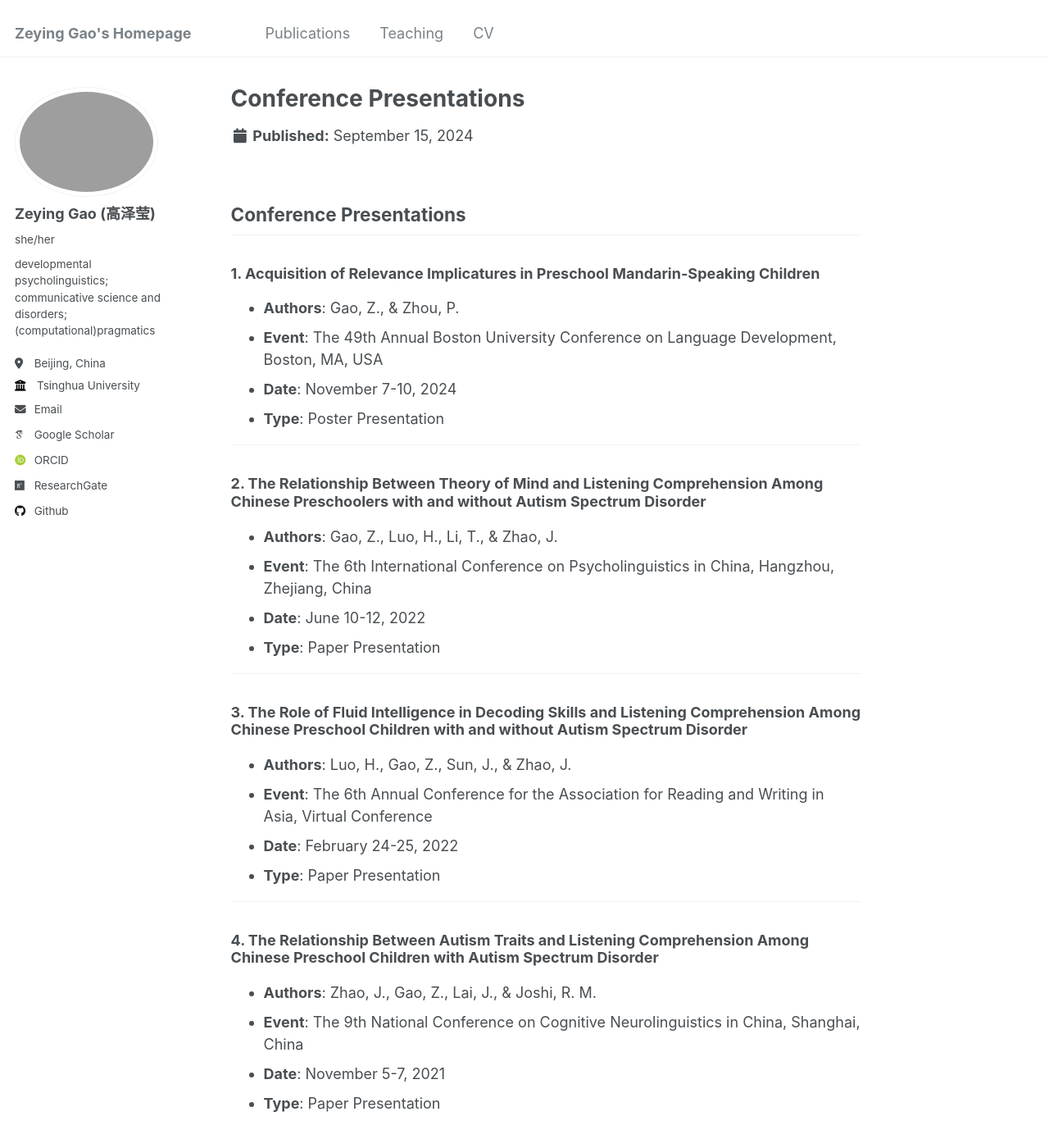
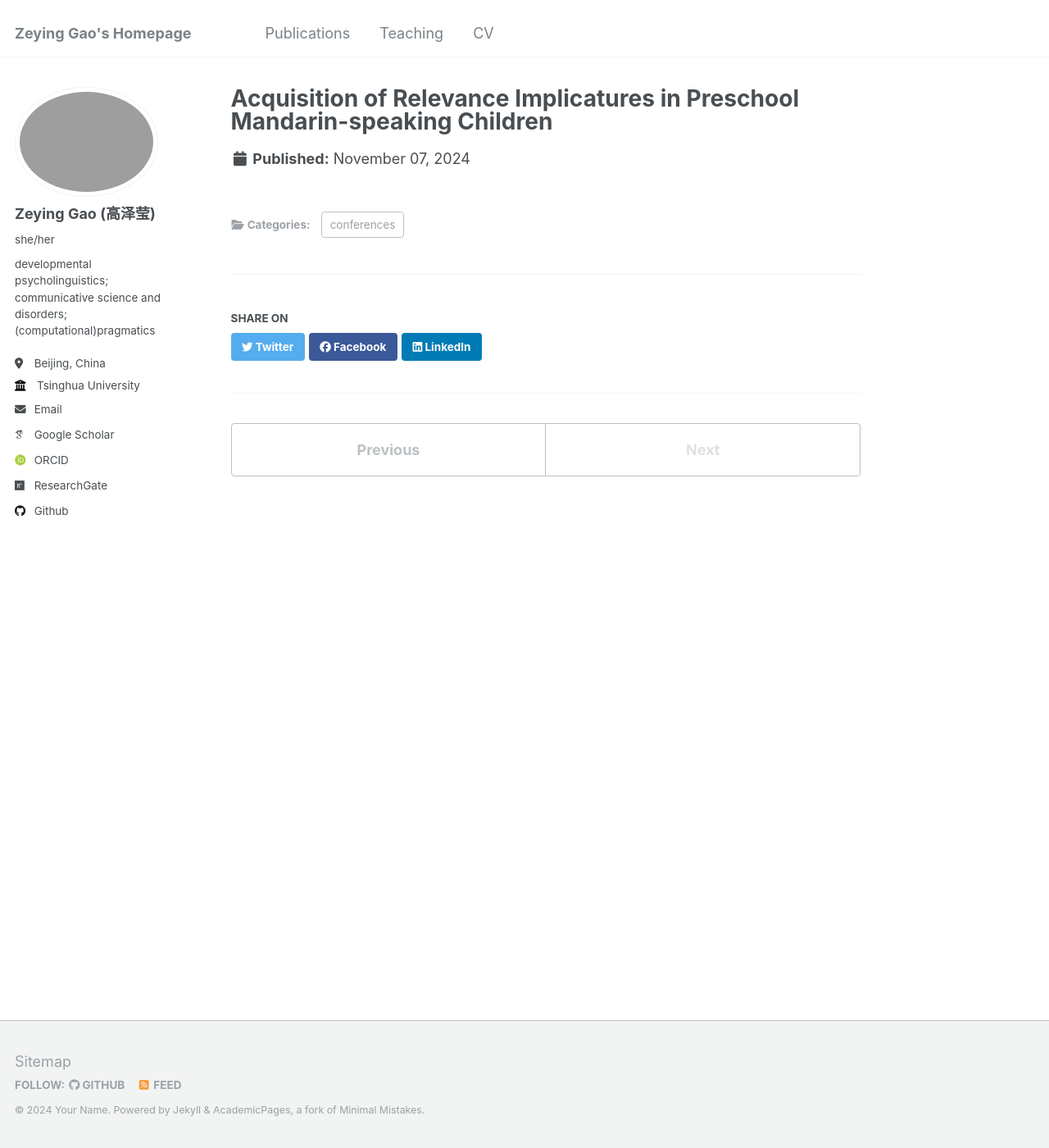
Before and after one commit to ZeyingGAO/zeyinggao.github.io, a Jekyll site: the page built from _publications/conference.md, in a window 1280 px wide and 1400 px high. Shown: the whole window at 82% size. Built offline with Jekyll 4.4.1, drawn with Linux system fonts in a browser that asks for light colours; some web fonts are replaced.

Commit message:
Update conference.md

```diff
--- a/_publications/conference.md
+++ b/_publications/conference.md
@@ -1,37 +1,6 @@
 ---
-title: "Conference Presentations"
-collection: presentations
+title: "Acquisition of Relevance Implicatures in Preschool Mandarin-speaking Children"
+collection: publications
 category: conferences
+date: 2024-11-07
 ---
-
-## Conference Presentations
-
-### 1. Acquisition of Relevance Implicatures in Preschool Mandarin-Speaking Children
-- **Authors**: Gao, Z., & Zhou, P.
-- **Event**: The 49th Annual Boston University Conference on Language Development, Boston, MA, USA
-- **Date**: November 7-10, 2024
-- **Type**: Poster Presentation
-
----
-
-### 2. The Relationship Between Theory of Mind and Listening Comprehension Among Chinese Preschoolers with and without Autism Spectrum Disorder
-- **Authors**: Gao, Z., Luo, H., Li, T., & Zhao, J.
-- **Event**: The 6th International Conference on Psycholinguistics in China, Hangzhou, Zhejiang, China
-- **Date**: June 10-12, 2022
-- **Type**: Paper Presentation
-
----
-
-### 3. The Role of Fluid Intelligence in Decoding Skills and Listening Comprehension Among Chinese Preschool Children with and without Autism Spectrum Disorder
-- **Authors**: Luo, H., Gao, Z., Sun, J., & Zhao, J.
-- **Event**: The 6th Annual Conference for the Association for Reading and Writing in Asia, Virtual Conference
-- **Date**: February 24-25, 2022
-- **Type**: Paper Presentation
-
----
-
-### 4. The Relationship Between Autism Traits and Listening Comprehension Among Chinese Preschool Children with Autism Spectrum Disorder
-- **Authors**: Zhao, J., Gao, Z., Lai, J., & Joshi, R. M.
-- **Event**: The 9th National Conference on Cognitive Neurolinguistics in China, Shanghai, China
-- **Date**: November 5-7, 2021
-- **Type**: Paper Presentation
```
